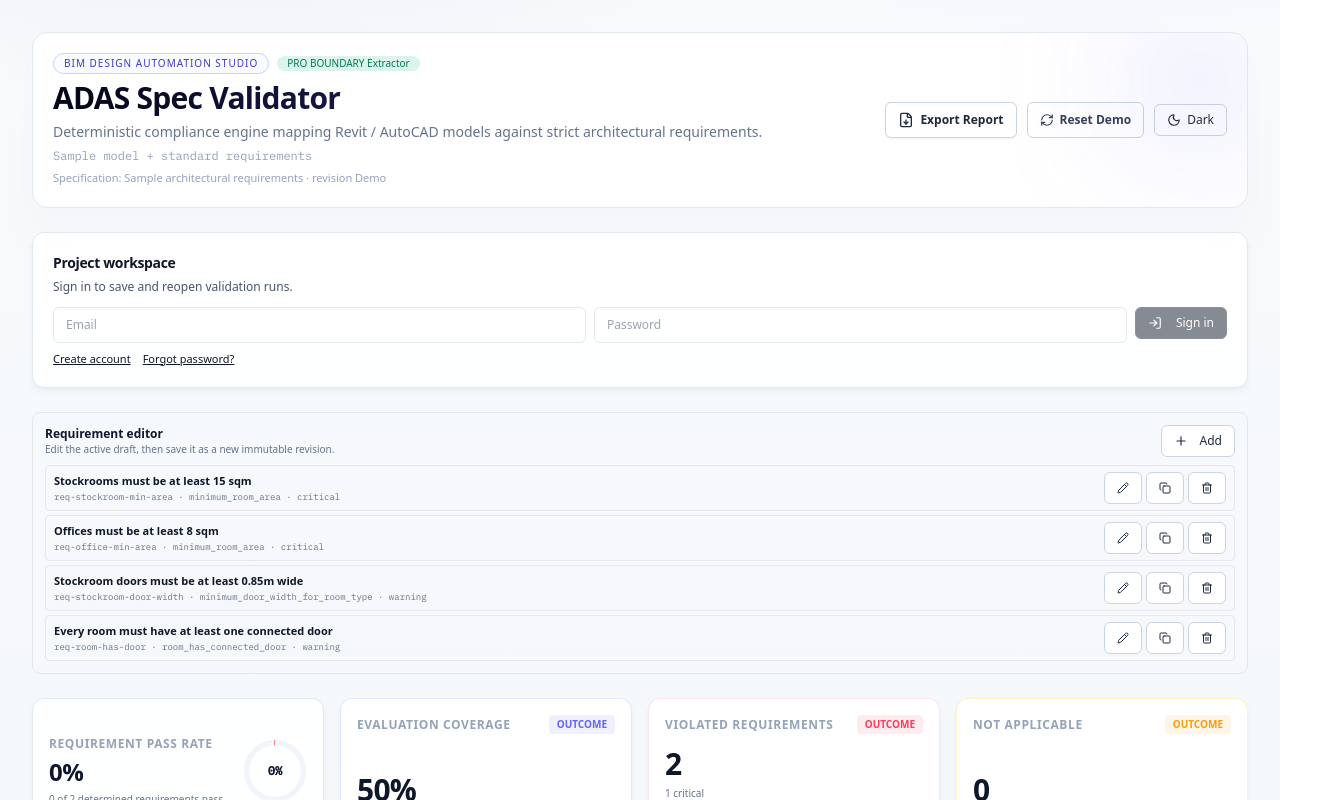
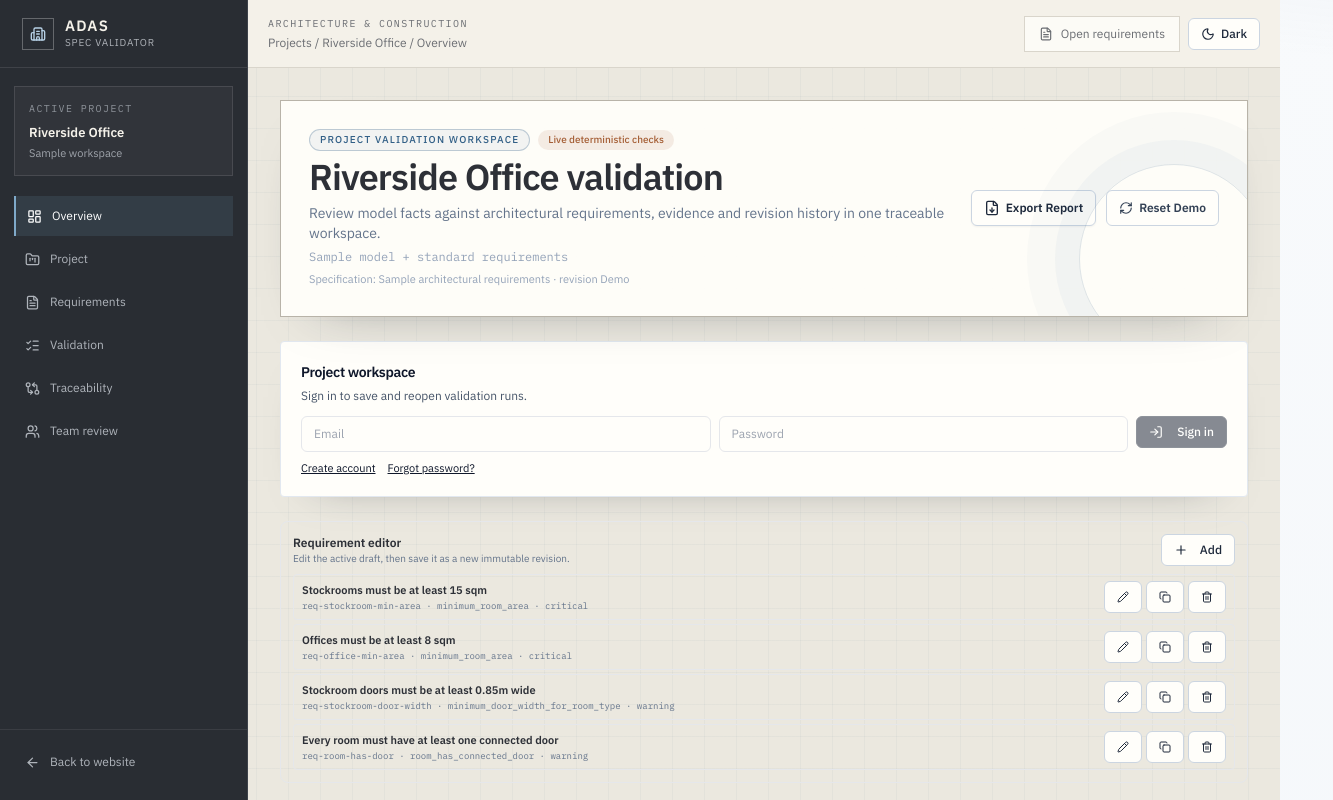
Before and after one commit to hans992/adas-spec-validator, a Next.js app: page /workspace in a window 1280 px wide. Shown: the top 800 px of the page, 1333 px wide, since content can reach past the window. Built offline with nearby package versions, Linux system fonts and the light colour scheme.

Commit message:
Redesign the ADAS validation workspace (#11)
Apply the Lovable-aligned application shell and architecture-and-construction visual system to the functional workspace while preserving existing validator behavior.

```diff
--- a/app/globals.css
+++ b/app/globals.css
@@ -29,6 +29,68 @@
   background-color: var(--adas-paper);
   background-image: linear-gradient(rgba(49,95,134,.07) 1px, transparent 1px), linear-gradient(90deg, rgba(49,95,134,.07) 1px, transparent 1px);
   background-size: 24px 24px;
+}
+
+.workspace-app {
+  --adas-paper: #f5f2ea;
+  --adas-canvas: #ebe8df;
+  --adas-card: #fffefa;
+  --adas-ink: #2d3037;
+  --adas-muted: #6a6d72;
+  --adas-line: #d9d5cb;
+  --adas-line-strong: #b8b3a8;
+  --adas-blue: #315f86;
+  --adas-blue-dark: #254a69;
+  --adas-copper: #a45e35;
+  min-height: 100vh;
+  background-color: var(--adas-canvas);
+  background-image: linear-gradient(rgba(49,95,134,.045) 1px, transparent 1px), linear-gradient(90deg, rgba(49,95,134,.045) 1px, transparent 1px);
+  background-size: 32px 32px;
+  font-family: var(--font-plex), ui-sans-serif, system-ui, sans-serif;
+}
+.workspace-shell { min-height: 100vh; }
+.workspace-sidebar { display: none; }
+.workspace-stage { min-width: 0; }
+.workspace-topbar { position: sticky; top: 0; z-index: 30; display: flex; align-items: center; justify-content: space-between; min-height: 68px; padding: 12px 20px; border-bottom: 1px solid var(--adas-line); background: rgba(245,242,234,.9); backdrop-filter: blur(14px); }
+.workspace-topbar > div:first-child { display: flex; flex-direction: column; gap: 3px; }
+.workspace-crumb { font-size: 12px; color: var(--adas-muted); }
+.workspace-topbar-actions { display: flex; align-items: center; gap: 8px; }
+.workspace-search { display: none; min-height: 36px; align-items: center; gap: 8px; border: 1px solid var(--adas-line); background: rgba(255,254,250,.75); padding: 0 14px; color: var(--adas-muted); font-size: 12px; }
+.workspace-search svg { width: 14px; height: 14px; }
+.workspace-content { padding: 20px 16px 48px; }
+.workspace-hero { border: 1px solid var(--adas-line-strong); background: rgba(255,254,250,.94); box-shadow: 0 22px 55px -42px rgba(31,40,51,.58); }
+.workspace-hero::after { content: ""; position: absolute; right: -22px; bottom: -38px; width: 190px; height: 190px; border: 1px solid rgba(49,95,134,.16); border-radius: 50%; box-shadow: 0 0 0 24px rgba(49,95,134,.035), 0 0 0 52px rgba(49,95,134,.025); pointer-events: none; }
+.workspace-eyebrow { border-color: rgba(49,95,134,.28) !important; background: rgba(49,95,134,.06) !important; color: var(--adas-blue) !important; font-size: 10px !important; letter-spacing: .12em; text-transform: uppercase; }
+.workspace-status-badge { border: 0 !important; background: rgba(164,94,53,.11) !important; color: var(--adas-copper) !important; font-size: 10px !important; }
+.workspace-app [class*="rounded-2xl"], .workspace-app [class*="rounded-xl"] { border-radius: 4px; }
+.workspace-app [data-slot="card"], .workspace-app .shadow-lg, .workspace-app .shadow-md { box-shadow: 0 18px 46px -38px rgba(31,40,51,.6); }
+.workspace-app .bg-white, .workspace-app [class*="bg-white/"] { background-color: var(--adas-card); }
+.workspace-app .text-indigo-500, .workspace-app .text-indigo-600, .workspace-app .text-indigo-700 { color: var(--adas-blue); }
+.workspace-app .border-indigo-200, .workspace-app .border-indigo-400 { border-color: rgba(49,95,134,.4); }
+
+@media (min-width: 640px) {
+  .workspace-content { padding: 28px 24px 56px; }
+  .workspace-search { display: inline-flex; }
+}
+@media (min-width: 1180px) {
+  .workspace-shell { display: grid; grid-template-columns: 248px minmax(0,1fr); }
+  .workspace-sidebar { position: sticky; top: 0; display: flex; height: 100vh; flex-direction: column; border-right: 1px solid #3d424a; background: #292d33; color: #f5f2ea; }
+  .workspace-brand { display: flex; align-items: center; gap: 11px; min-height: 68px; padding: 0 22px; border-bottom: 1px solid rgba(255,255,255,.1); }
+  .workspace-brand-mark { display: grid; width: 32px; height: 32px; place-items: center; border: 1px solid rgba(255,255,255,.28); color: #b7d1e6; }
+  .workspace-brand span:last-child { display: flex; flex-direction: column; line-height: 1.05; }
+  .workspace-brand strong { font-size: 15px; letter-spacing: .08em; }
+  .workspace-brand small { margin-top: 4px; color: #aeb2b8; font-size: 10px; letter-spacing: .08em; text-transform: uppercase; }
+  .workspace-project-switcher { display: flex; flex-direction: column; margin: 18px 14px 10px; padding: 14px; border: 1px solid rgba(255,255,255,.11); background: rgba(255,255,255,.035); }
+  .workspace-project-switcher .tech-label { color: #8f949b; }
+  .workspace-project-switcher strong { margin-top: 7px; font-size: 13px; }
+  .workspace-project-switcher small { margin-top: 2px; color: #9fa4ab; font-size: 11px; }
+  .workspace-nav { display: flex; flex-direction: column; gap: 3px; padding: 10px 14px; }
+.workspace-nav a, .workspace-sidebar-footer a { display: flex; align-items: center; gap: 10px; min-height: 40px; padding: 0 11px; color: #afb4bb; font-size: 12px; text-align: left; transition: .18s ease; }
+  .workspace-nav svg, .workspace-sidebar-footer svg { width: 15px; height: 15px; }
+  .workspace-nav a:hover, .workspace-sidebar-footer a:hover { color: #fff; background: rgba(255,255,255,.055); }
+  .workspace-nav a.is-active { border-left: 2px solid #7fa9c9; background: rgba(127,169,201,.12); color: #fff; }
+  .workspace-sidebar-footer { margin-top: auto; padding: 12px 14px 18px; border-top: 1px solid rgba(255,255,255,.08); }
+  .workspace-content { padding: 32px 32px 64px; }
 }
 
 :root {
--- a/app/workspace/page.tsx
+++ b/app/workspace/page.tsx
@@ -5,14 +5,23 @@
 import { motion, AnimatePresence } from "framer-motion";
 import {
   AlertTriangle,
+  ArrowLeft,
   Brain,
+  Building2,
   CheckCircle2,
   FileJson,
+  FileText,
+  FolderKanban,
+  GitCompareArrows,
+  LayoutDashboard,
+  ListChecks,
   UploadCloud,
   FileDown,
   RefreshCw,
-  ChevronRight
+  ChevronRight,
+  Users
 } from "lucide-react";
+import Link from "next/link";
 
 import { AdasChatPanel } from "@/components/AdasChatPanel";
 import { ThemeToggle } from "@/components/ThemeToggle";
@@ -336,29 +345,62 @@
   }
 
   return (
-    <main className="min-h-screen px-4 py-6 sm:px-6 sm:py-8 lg:px-8 text-slate-900 dark:text-slate-100 transition-colors duration-200">
-      <div className="mx-auto max-w-[1700px] space-y-6">
+    <main className="workspace-app min-h-screen text-[var(--adas-ink)] transition-colors duration-200">
+      <div className="workspace-shell">
+        <aside className="workspace-sidebar">
+          <Link href="/" className="workspace-brand" aria-label="ADAS home">
+            <span className="workspace-brand-mark"><Building2 className="h-4 w-4" /></span>
+            <span><strong>ADAS</strong><small>Spec Validator</small></span>
+          </Link>
+          <div className="workspace-project-switcher">
+            <span className="tech-label">Active project</span>
+            <strong>Riverside Office</strong>
+            <small>Sample workspace</small>
+          </div>
+          <nav className="workspace-nav" aria-label="Workspace navigation">
+            <a href="#overview" className="is-active"><LayoutDashboard />Overview</a>
+            <a href="#project"><FolderKanban />Project</a>
+            <a href="#requirements"><FileText />Requirements</a>
+            <a href="#validation"><ListChecks />Validation</a>
+            <a href="#traceability"><GitCompareArrows />Traceability</a>
+            <a href="#team"><Users />Team review</a>
+          </nav>
+          <div className="workspace-sidebar-footer">
+            <Link href="/"><ArrowLeft />Back to website</Link>
+          </div>
+        </aside>
 
-        {/* Header Block with Neon Glare */}
-        <div className="relative overflow-hidden rounded-2xl border border-slate-200 bg-white p-5 shadow-xl shadow-slate-100/50 dark:border-slate-800/80 dark:bg-slate-900/60 dark:shadow-slate-950/20 backdrop-blur-md">
-          {/* Ambient Glow */}
-          <div className="absolute top-0 right-0 -mt-10 -mr-10 w-44 h-44 bg-indigo-500/10 rounded-full blur-3xl pointer-events-none" />
+        <div className="workspace-stage">
+          <div className="workspace-topbar">
+            <div>
+              <span className="tech-label">Architecture & construction</span>
+              <span className="workspace-crumb">Projects / Riverside Office / Overview</span>
+            </div>
+            <div className="workspace-topbar-actions">
+              <a href="#requirements" className="workspace-search"><FileText />Open requirements</a>
+              <ThemeToggle />
+            </div>
+          </div>
+
+          <div className="workspace-content mx-auto max-w-[1700px] space-y-6">
+
+        <div id="overview" className="workspace-hero relative overflow-hidden p-5 sm:p-7">
 
           <div className="flex flex-col gap-4 md:flex-row md:items-center md:justify-between">
             <div className="space-y-1.5 text-left">
               <div className="flex items-center gap-2">
-                <Badge variant="outline" className="text-[10px] tracking-widest uppercase border-indigo-200 bg-indigo-50/30 text-indigo-700 dark:border-indigo-900 dark:bg-indigo-950/20 dark:text-indigo-400">
-                  BIM Design Automation Studio
+                <Badge variant="outline" className="workspace-eyebrow">
+                  Project validation workspace
                 </Badge>
-                <Badge className="bg-emerald-500/15 text-emerald-700 hover:bg-emerald-500/15 border-none text-[10px] py-0">
-                  PRO BOUNDARY Extractor
+                <Badge className="workspace-status-badge">
+                  Live deterministic checks
                 </Badge>
               </div>
-              <h1 className="text-3xl font-extrabold tracking-tight bg-gradient-to-r from-slate-950 to-indigo-900 bg-clip-text text-transparent dark:from-white dark:to-indigo-300">
-                ADAS Spec Validator
+              <h1 className="text-3xl font-semibold tracking-tight sm:text-4xl">
+                Riverside Office validation
               </h1>
               <p className="text-sm text-slate-500 dark:text-slate-400">
-                Deterministic compliance engine mapping Revit / AutoCAD models against strict architectural requirements.
+                Review model facts against architectural requirements, evidence and revision history in one traceable workspace.
               </p>
               <p className="text-xs text-slate-400 dark:text-slate-500 font-mono">{dataSourceLabel}</p>
               <p className="text-[11px] text-slate-400">Specification: {specificationName} · revision {specificationRevision}</p>
@@ -382,12 +424,11 @@
               >
                 <RefreshCw className="h-3.5 w-3.5" /> Reset Demo
               </Button>
-              <ThemeToggle />
             </div>
           </div>
         </div>
 
-        <ProjectWorkspace
+        <section id="project"><ProjectWorkspace
           model={model}
           requirements={requirements}
           modelName={modelFilename || "workspace-model.json"}
@@ -395,12 +436,12 @@
           specificationRevision={specificationRevision}
           onOpenSpecification={openSavedSpecification}
           onOpen={openSavedValidation}
-        />
+        /></section>
 
-        <RequirementEditor requirements={requirementsData} onChange={handleRequirementsChange} />
+        <section id="requirements"><RequirementEditor requirements={requirementsData} onChange={handleRequirementsChange} /></section>
 
         {/* Global Stats Compliance Section */}
-        <div className="grid gap-4 md:grid-cols-4">
+        <div id="traceability" className="grid gap-4 md:grid-cols-4">
           {/* Radial progress ring stats card */}
           <Card className="flex items-center justify-between p-4 overflow-hidden shadow-md">
             <div className="space-y-1 text-left">
@@ -453,7 +494,7 @@
         </div>
 
         {/* Workspace Layout */}
-        <div className="grid gap-6 lg:grid-cols-[1.1fr_0.9fr_1fr] xl:grid-cols-[1.2fr_0.9fr_0.9fr]">
+        <div id="validation" className="grid gap-6 lg:grid-cols-[1.1fr_0.9fr_1fr] xl:grid-cols-[1.2fr_0.9fr_0.9fr]">
 
           {/* COLUMN 1: FLOOR PLAN VISUALIZER & IFC LOGGER */}
           <section className="space-y-6 flex flex-col">
@@ -613,7 +654,7 @@
           </section>
 
           {/* COLUMN 2: DETERMINISTIC VALIDATOR RESULTS & NO CODE BUILDER */}
-          <section className="space-y-6">
+          <section id="team" className="space-y-6">
 
             {/* Visual Rule Builder Block */}
             <RuleBuilder onAddRequirement={handleAddRequirement} />
@@ -769,6 +810,8 @@
 
         </div>
 
+          </div>
+        </div>
       </div>
     </main>
   );
```
